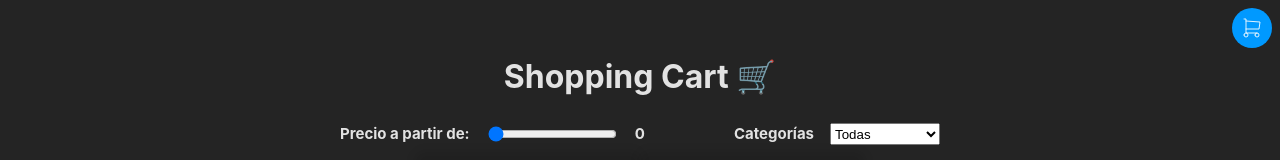
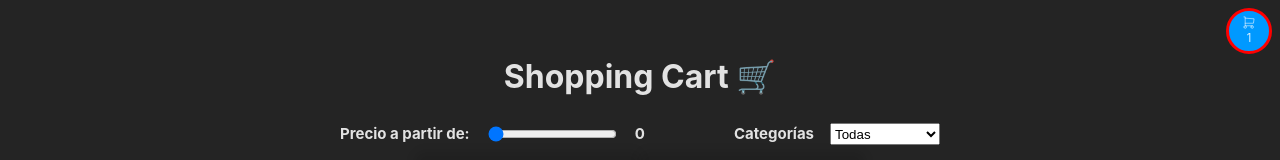
Before and after one commit to juliomunozb/aprendiendo-react, a React (Vite) app in the folder projects/06-shopping-cart/: page / in a window 1280 px wide. Both pictures are taken after a click on the button 528 px from the left and 356 px from the top of the page. Shown: the top 160 px of the page. Built offline with nearby package versions, Linux system fonts and the light colour scheme.

Commit message:
06-project: mostrando el número de items en el carrito

```diff
--- a/projects/06-shopping-cart/src/components/Cart.css
+++ b/projects/06-shopping-cart/src/components/Cart.css
@@ -1,3 +1,9 @@
+.label-cart {
+  display: flex;
+  flex-direction: column;
+  align-items: center;
+  justify-content: center;
+}
 .cart {
   background: #000;
   display: none;
@@ -6,6 +12,8 @@
   right: 0px;
   top: 0px;
   width: 200px;
+  overflow-y: scroll;
+  scroll-behavior: smooth;
 }
 
 .cart img {
@@ -48,6 +56,11 @@
   z-index: 9999;
 }
 
+.cart-button-number {
+  border: 3px solid red;
+  font-size: 0.7em;
+}
+
 .cart-button:hover {
   scale: 1.1;
 }
--- a/projects/06-shopping-cart/src/components/Cart.jsx
+++ b/projects/06-shopping-cart/src/components/Cart.jsx
@@ -21,11 +21,13 @@ function CartItem ({ thumbnail, price, title, quantity, addToCart }) {
 }
 export function Cart () {
   const cartCheckboxId = useId()
-  const { cart, clearCart, addToCart } = useCart()
+  const { cart, clearCart, addToCart, numberItemsInCart } = useCart()
+  const className = numberItemsInCart() >= 1 ? 'label-cart cart-button cart-button-number' : 'label-cart cart-button'
   return (
     <>
-      <label htmlFor={cartCheckboxId} className='cart-button'>
+      <label htmlFor={cartCheckboxId} className={className}>
         <CartIcon />
+        {numberItemsInCart() > 0 ? <span>{numberItemsInCart()}</span> : ''}
       </label>
       <input id={cartCheckboxId} type='checkbox' hidden />
       <aside className='cart'>
--- a/projects/06-shopping-cart/src/context/cart.jsx
+++ b/projects/06-shopping-cart/src/context/cart.jsx
@@ -36,12 +36,17 @@ export function CartProvider ({ children }) {
     setCart([])
   }
 
+  const numberItemsInCart = () => {
+    return cart?.length
+  }
   return (
     <cartContext.Provider value={{
       cart,
       addToCart,
       removeFromCard,
-      clearCart
+      clearCart,
+      numberItemsInCart
+
     }}
     >
       {children}
```
